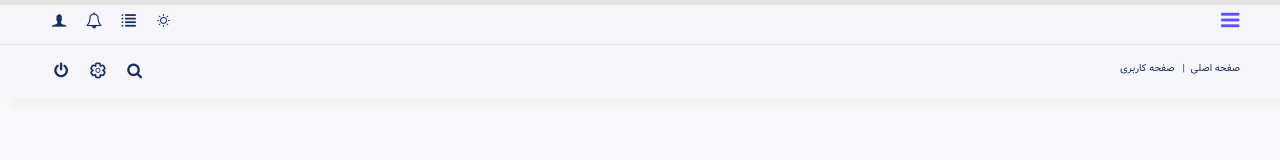
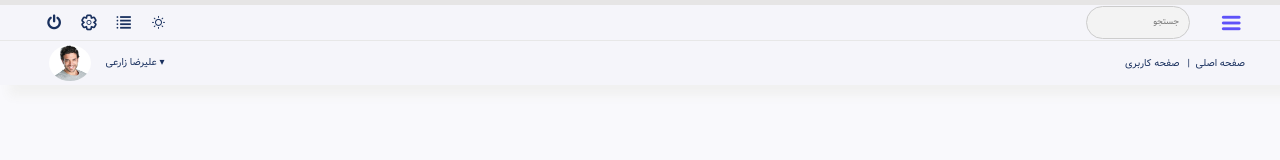
Before and after one commit to parisa-06/simple-dashboard, a plain HTML site: page index.html in a window 1280 px wide. Shown: the top 160 px of the page. Drawn offline with Linux system fonts and the light colour scheme; files that its build step writes are made by us from their sources; files whose address does not match are found by name.

Commit message:
Develop header :)

```diff
--- a/css/dark.css
+++ b/css/dark.css
@@ -21,7 +21,7 @@ body{
 	box-shadow: 10px 10px 10px 1px #f1f1f1;
 	border-top: 1px solid  #e7e7e7;
 }
-.byd-text a{
+.byd-right-text a{
 	color:#19305E;
 }
 /*** end  header :D ***/
--- a/css/stayl.css
+++ b/css/stayl.css
@@ -9,12 +9,10 @@
 	font-display: swap;
 }
 
-@import url(https://fonts.googleapis.com/css?family=Lato:300,400);
-
 * {
 	box-sizing: border-box;
-	margin    : 0%;
-	padding   : 0%;
+	margin    : 0px;
+	padding   : 0px;
 }
 
 body {
@@ -25,6 +23,7 @@ header {
 	position: fixed;
 	width   : 100%;
 }
+
 /*** start progress bar ***/
 .byd-progress {
 	position        : fixed;
@@ -32,7 +31,7 @@ header {
 	z-index         : 10;
 	width           : 100%;
 	background-color: #f1f1f1;
-	direction: rtl;
+	direction       : rtl;
 }
 
 .progress-container {
@@ -46,60 +45,178 @@ header {
 	background: #7166F9;
 	width     : 0%;
 }
+
 /*** end progress bar ***/
-
 .byd-top-headar {
 	direction      : rtl;
 	width          : 100%;
-	padding        : 10px;
+	height         : 40px;
 	display        : inline-flex;
 	justify-content: space-between;
-
-
 }
 
-.byd-left-top {
-	padding-left: 30px;
+#slidebar-open-id {
+	font-size    : 20px;
+	padding-top  : 10px;
+	padding-right: 34px;
+	padding-left : 22px;
 }
 
+.byd-search-box {
+	float  : left;
+	padding: 6px;
+}
+
+input {
+	outline: none;
+}
+
+input[type=search] {
+	-webkit-appearance: textfield;
+	-webkit-box-sizing: content-box;
+	font-family       : 'Vazir';
+	font-size         : 55%;
+	color: #19305E;
+}
+input::-webkit-search-decoration,
+input::-webkit-search-cancel-button {
+	display: none;
+}
+input[type=search] {
+	background           : #f3f3f3 ;
+	border               : solid 1px #ccc;
+	padding              : 9px 10px 9px 32px;
+	width                : 60px;
+	-webkit-border-radius: 10em;
+	-moz-border-radius   : 10em;
+	border-radius        : 10em;
+	-webkit-transition   : all .5s;
+	-moz-transition      : all .5s;
+	transition           : all .5s;
+}
+input[type=search]:focus {
+	width             : 250px;
+	background-color  : #fff;
+	border-color      : #7166F9;
+	-webkit-box-shadow: 0 0 5px rgba(109, 207, 246, .5);
+	-moz-box-shadow   : 0 0 5px rgba(109, 207, 246, .5);
+	box-shadow        : 0 0 5px rgba(109, 207, 246, .5);
+}
+.byd-left-top {
+	padding: 12px 35px;
+}
 .byd-left-icon-top {
 	padding-left: 8px;
 }
 
 /*** end top header ***/
-
 .byd-bottom-header {
+	direction      : rtl;
 	display        : inline-flex;
 	justify-content: space-between;
-	align-items    : center;
 	width          : 100%;
-	padding        : 6px 10px;
+	height         : 45px;
+	box-sizing     : border-box;
+}
+
+.byd-right-text {
+	direction: rtl;
+	display  : inline-flex;
+	font-size: 10px;
+	padding  : 15px 35px;
+}
+
+.byd-right-text a {
+	text-decoration: none;
 }
 
 .byd-left-bottom {
-	padding-left: 30px;
+	padding-left       : 45px;
+	/* background-color: royalblue; */
+	width              : 50%;
+	text-align         : left;
+
 }
 
-.byd-left-icon-bottom {
-	padding-left: 10px;
+.byd-menu {
+	width              : 110px;
+	float              : left;
+	width              : 130px;
+	height             : 100%;
+	display            : inline-flex;
+	/* background-color: purple; */
+	text-align         : start;
+	direction          : ltr;
 }
 
-.byd-text {
-	direction    : rtl;
-	display      : inline-flex;
-	font-size    : 10px;
-	padding-right: 30px;
-
-    margin-top: 10px;
+.byd-img {
+	width  : 50px;
+	padding: 4px;
 }
 
-.byd-text a {
-	text-decoration: none;
+.byd-img img {
+	width       : 100%;
+	height      : 100%;
+	margin-right: 10px;
 }
 
+.byd-dropdown {
+	list-style: none;
+	font-size : 10px;
+	text-align: right;
+}
+
+.byd-dropdown-menu {
+	display    : inline-block;
+	position   : relative;
+	line-height: 28px;
+	text-align : center;
+}
+
+.byd-dropdown-menu a {
+	display        : block;
+	padding        : 8px 0px;
+	color          : #19305E;
+	text-decoration: none;
+	width          : 80px;
+	box-sizing     : border-box;
+}
+
+.byd-dropdown-sub-menu a {
+	display        : block;
+	padding        : 5px 0px;
+	color          : #19305E;
+	text-decoration: none;
+	width          : 180px;
+	border-bottom  : 1px solid #d6d4f0;
+}
+.last {
+	border-bottom: 0px !important;
+
+}
+.byd-menu:hover {
+	color     : #fff;
+	background: #e0e0e0;
+}
+
+.byd-dropdown-sub-menu {
+	min-width : 100%;
+	/* Set width of the dropdown */
+	background: #F5F5FA;
+	display   : none;
+	position  : absolute;
+	z-index   : 999;
+	left      : -50px;
+}
+
+.byd-dropdown-sub-menu li {
+	display: block;
+}
+
+
 /*** end  header :D ***/
+/*** sidebar ***/
 
-/*** sidebar ***/
 #sidebar-id {
 	width             : 250px;
 	height            : 100%;
@@ -113,18 +230,6 @@ header {
 	-moz-transition   : right 1.2s;
 	-o-transition     : right 1.2s;
 	-ms-transition    : right 1.2s;
-}
-
-#slidebar-open-id {
-	position     : absolute;
-	top          : 0px;
-	right        : 29px;
-	width        : 40px;
-	height       : 40px;
-	border-radius: 4px;
-	font-size    : 20px;
-	text-align   : center;
-	line-height  : 43px;
 }
 
 #slidebar-close-id {
@@ -205,10 +310,10 @@ a {
 /***  sub menu accordion ***/
 
 .byd-submenu {
-	display: none;
-	width  : 88%;
-/* background: #444359; */
-	font-size: 14px;
+	display      : none;
+	width        : 88%;
+	/* background: #444359; */
+	font-size    : 14px;
 }
 
 .byd-submenu a {
@@ -220,6 +325,7 @@ a {
 	-o-transition     : all 0.25s ease;
 	transition        : all 0.25s ease;
 }
+
 .byd-submenu a:hover {
 	/* background: #b63b4d; */
 	color: #5E52F9;
--- a/index.html
+++ b/index.html
@@ -1,5 +1,5 @@
 <!DOCTYPE html>
-<html lang="en">
+<html>
 
 <head>
   <meta charset="UTF-8">
@@ -7,48 +7,66 @@
   <link rel="stylesheet" href="css/bootstrap.min.css">
   <link rel="stylesheet" href="css/stayl.css">
   <link rel="stylesheet" href="css/dark.css">
-  <link rel="stylesheet" href="fontawesome-free-5.15.1-web/css/all.min.css">
   <link rel="stylesheet" href="fontello-59365dd8/css/doashbord.css">
-  <script src="https://use.fontawesome.com/84c3f8fd28.js"></script>
-
   <title>Doashbord</title>
 </head>
 
-<body>
-
+<body dir="rtl">
   <header>
     <div class="byd-progress">
       <div class="progress-container">
         <div class="progress-bar" id="myBar"></div>
       </div>
     </div>
+
     <div class="byd-top-headar">
-      <span> <a type="button" href="#" id="slidebar-open-id"> <i class="icon-menu-2"></i></a></span>
+      <div class=" byd-top-right">
+        <a type="button" href="#" id="slidebar-open-id"> <i class="icon-menu-2"></i></a>
+        <div class="byd-search-box">
+          <form>
+            <input type="search" placeholder="جستجو">
+          </form>
+       </div>
+      </div>
       <div class="byd-left-top">
         <i class="byd-left-icon-top   icon-sun"></i>
         <i class="byd-left-icon-top   icon-list"></i>
-        <i class="byd-left-icon-top   icon-bell"></i>
-        <i class="byd-left-icon-top   icon-user"></i>
+        <i class="byd-left-icon-top   icon-cog-outline"></i>
+        <i class="byd-left-icon-top   icon-off  "></i>
       </div>
     </div>
 
     <div class="byd-bottom-header">
-      <div class="byd-left-bottom">
-        <i class="byd-left-icon-bottom  icon-off"></i>
-        <i class="byd-left-icon-bottom  icon-cog-outline"></i>
-        <i class="byd-left-icon-bottom  icon-search"></i>
-      </div>
-      <div class="byd-text">
+      <div class="byd-right-text">
         <p> <a href="#"> صفحه اصلی &nbsp; </a></p>
         <p> | </p>
         <p> <a href="#"> &nbsp; &nbsp;صفحه کاربری </a></p>
       </div>
+
+     <div class="byd-left-bottom">
+       <div class="byd-menu">
+          <div class="byd-img">
+            <img class=" img-fluid rounded-circle" src="img/face-user.jpg" alt="img-user">
+          </div>
+          <ul class="byd-dropdown">
+            <li class="byd-dropdown-menu">
+              <a href="#"> علیرضا زارعی &#9662;</a>
+              <ul class="byd-dropdown-sub-menu">
+                <li><a href="#">آیتم اول  <i class="  icon-off "> </i></a> </li>
+                <li><a href="#">آیتم دوم <i class=" icon-cog-outline"></i> </a></li>
+                <li><a class="last" href="#">آیتم سوم<i class="icon-sun"></i> </a></li>
+              </ul>
+            </li>
+           </ul>
+          </div>
+
+        </div>
+
       </div>
  </header>
 
  <aside>
   <div id="sidebar-id">
-
     <a type="button" href="#" id="slidebar-close-id"> <i class="icon-cancel"></i></a>
     <a type="button" onclick="openClickever()" href="#" id="slidebar-pin-id"><i class="icon-pin-1"></i></a>
 
@@ -108,6 +126,7 @@
 
 </aside>
 
+
   <div class="p container-fluid" id="main">
 
   </div>
--- a/js/style.js
+++ b/js/style.js
@@ -1,3 +1,18 @@
+// When the user sting profile, execute myFunction :D
+$(document).ready(function(){
+    // Show hide popover
+    $(".byd-dropdown-menu").click(function(){
+        $(this).find(".byd-dropdown-sub-menu").slideToggle("fast");
+    });
+});
+$(document).on("click", function(event){
+    var $trigger = $(".byd-dropdown-menu");
+    if($trigger !== event.target && !$trigger.has(event.target).length){
+        $(".byd-dropdown-sub-menu").slideUp("fast");
+    }
+});
+
+
 
 // When the user icons open and close sidbar, execute myFunction :D
 $(document).ready(function () {
```
Also changed, not shown: img/face-user.jpg (added). Lines whose indentation alone changed are shown as unchanged.
